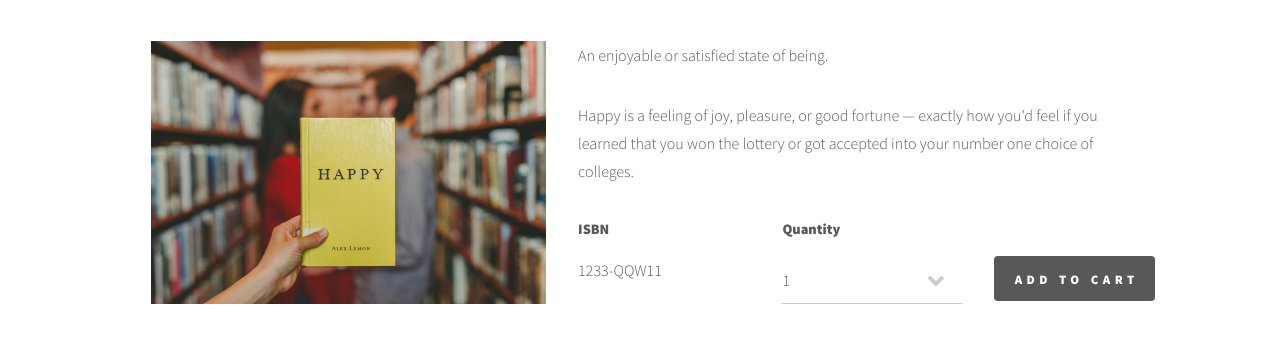
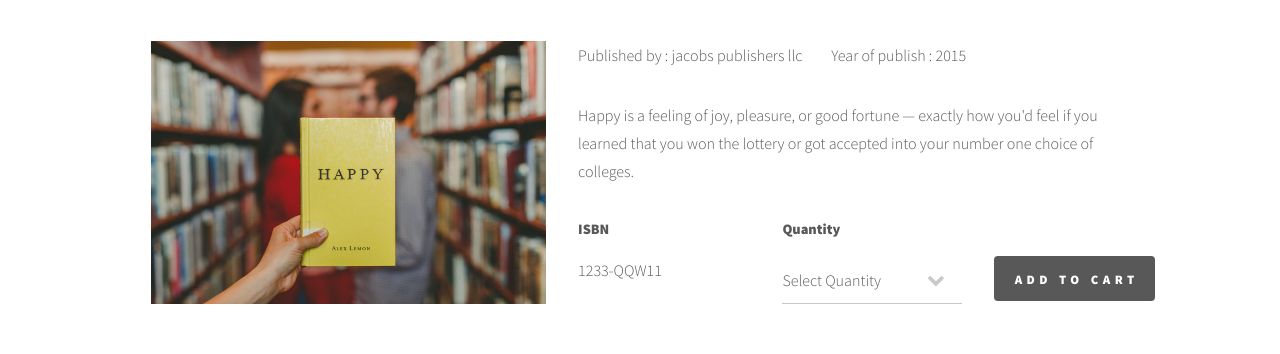
Before and after one commit to ShuJ-i-e/System-Analysis-and-Design-Bookstore-Website, a plain HTML site: page book-online-store-website-template-86/productPage.html in a window 1280 px wide. Shown: the part 164-518 px from the top of the page. Drawn offline with Linux system fonts and the light colour scheme.

Commit message:
modify combobox value

```diff
--- a/book-online-store-website-template-86/productPage.html
+++ b/book-online-store-website-template-86/productPage.html
@@ -59,14 +59,13 @@
 									</div>
 
 									<div class="col-md-7">
-										<p> An enjoyable or satisfied state of being.</p>
+										<p>Published by : jacobs publishers llc &nbsp; &nbsp; &nbsp; &nbsp; Year of publish : 2015</p>
 
 										<p>Happy is a feeling of joy, pleasure, or good fortune — exactly how you'd feel if you learned that you won the lottery or got accepted into your number one choice of colleges.</p>
 
 										<div class="row">
 							                <div class="col-sm-4">
 							                  	<label class="control-label">ISBN</label>
-
 							                  	<div class="form-group">
 													<p>1233-QQW11</p>
 							                  	</div>
@@ -74,21 +73,23 @@
 
 							                <div class="col-sm-8">
 												<label class="control-label">Quantity</label>
-
 												<div class="row">
 												  <div class="col-sm-6">
 													<div class="form-group">
 														<select>
-															<option value="0">1</option>
-															<option value="1">2</option>
-															<option value="2">3</option>
-														  <option value="3">4</option>
-															<option value="4">5</option>
-															<option value="5">6</option>
-														  <option value="6">7</option>
-														  <option value="7">8</option>
-														  <option value="8">9</option>
-													  </select>
+															<optgroup label=" Stock : 88 available">
+																<option value= "label">Select Quantity</option>
+																<option value="1">1</option>
+																<option value="2">2</option>
+																<option value="3">3</option>
+																<option value="4">4</option>
+																<option value="5">5</option>
+																<option value="6">6</option>
+																<option value="7">7</option>
+																<option value="8">8</option>
+																<option value="9">9</option>
+															</optgroup>
+														</select>
 													  </div>
 												  </div>
 
```
